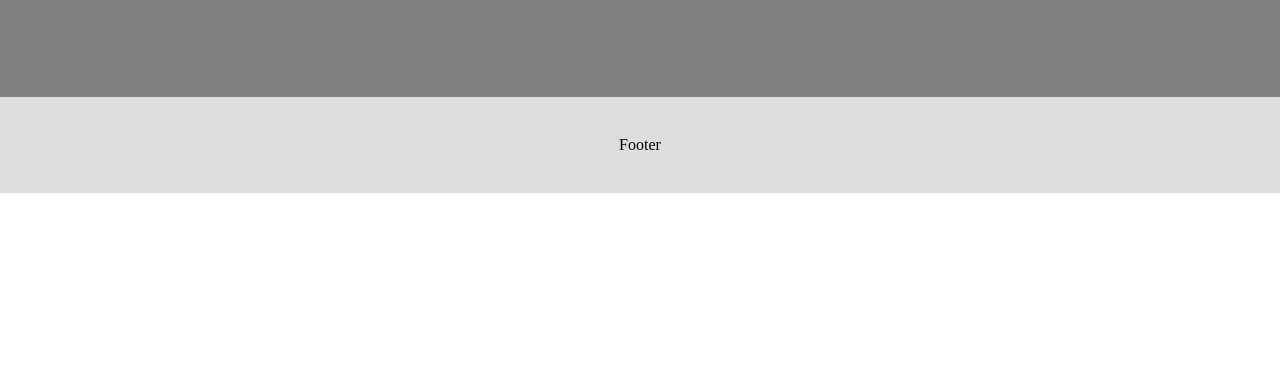
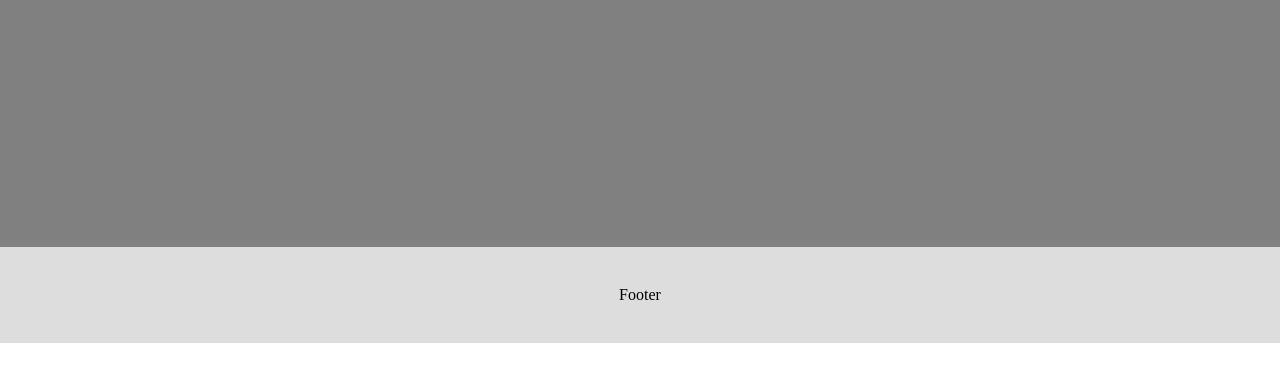
Before and after one commit to tmvermilyea/tmvermilyea.github.io, a plain HTML site: page index.html in a window 1280 px wide. Shown: the part 353-734 px from the top of the page. Drawn offline with Linux system fonts and the light colour scheme.

Commit message:
Update main.css

```diff
--- a/assets/stylesheets/main.css
+++ b/assets/stylesheets/main.css
@@ -52,8 +52,7 @@ table {
 */
 
 .header {
-  padding-top: 250px;
-  padding-bottom: 100px;
+  padding: 250px 100px;
   text-align: center;
   background: gray;
   color: white;
```
